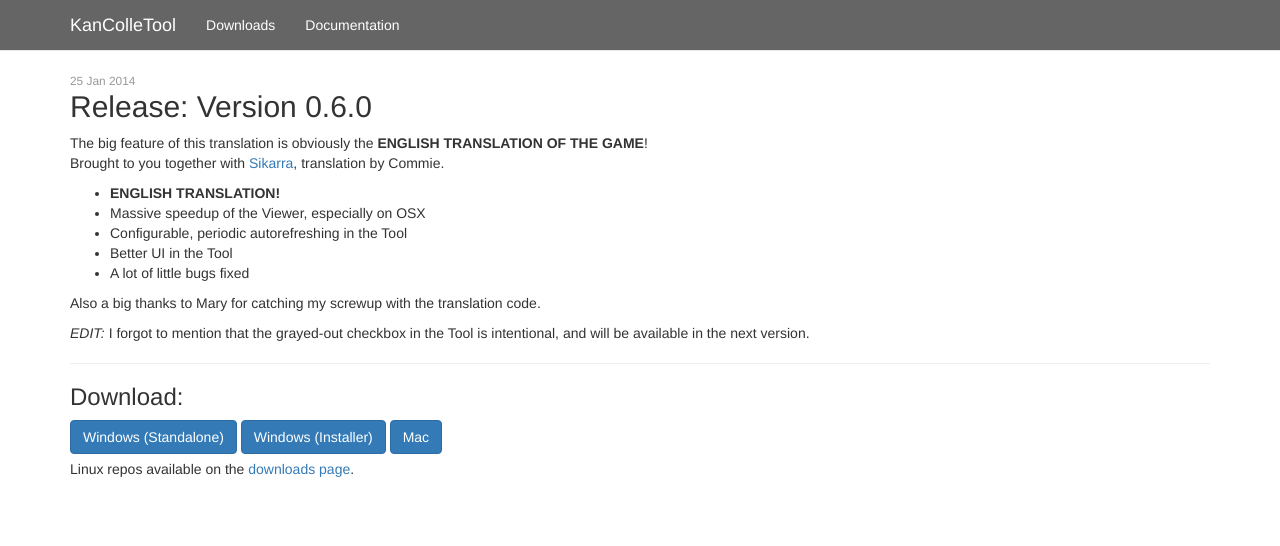
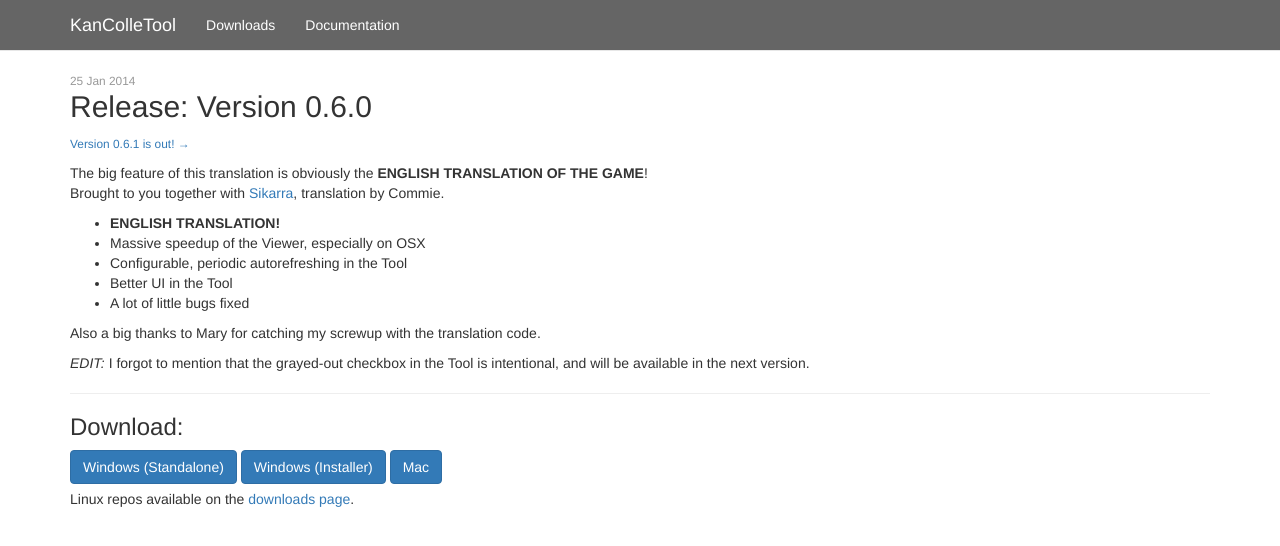
Before and after one commit to KanColleTool/kancolletool.github.io, a Jekyll site: the page built from _posts/2014-01-25-version-0.6.0.md, in a window 1280 px wide. Shown: the top 546 px of the page. Built offline with Jekyll 4.4.1, drawn with Linux system fonts in a browser that asks for light colours; nearby versions of some CDN libraries; Markdown is read by kramdown in place of the engine named in the settings.

Commit message:
Added a notice about 0.6.1 to 0.6.1's post

```diff
--- a/_posts/2014-01-25-version-0.6.0.md
+++ b/_posts/2014-01-25-version-0.6.0.md
@@ -5,6 +5,7 @@
 categories: kancolletool releases
 dlver:  0.6.0
 ---
+<small>[Version 0.6.1 is out! &rarr;](/2014/01/26/version-0.6.1/)</small>
 
 The big feature of this translation is obviously the **ENGLISH TRANSLATION OF THE GAME**!
 Brought to you together with <a href="http://twitter.com/sikarra" target="_blank">Sikarra</a>, translation by Commie.
```
